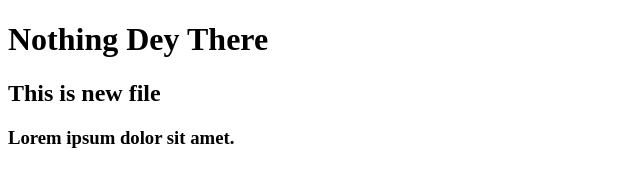
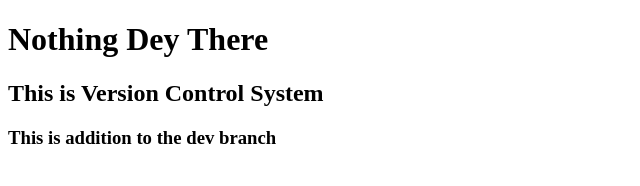
Before and after one commit to Bayoor/demo_repo, a plain HTML site: page index.html in a window 1280 px wide. Shown: the whole page, without its empty margins (0-640 px from the left). Drawn offline with Linux system fonts and the light colour scheme.

Commit message:
second commit

```diff
--- a/index.html
+++ b/index.html
@@ -7,7 +7,7 @@
 </head>
 <body>
     <h1>Nothing Dey There</h1>
-    <h2>This is new file</h2>
-    <h3>Lorem ipsum dolor sit amet.</h3>
+    <h2>This is Version Control System</h2>
+    <h3>This is  addition to the dev branch</h3>
 </body>
 </html>
```
